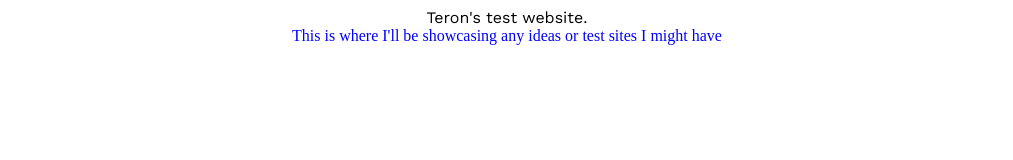
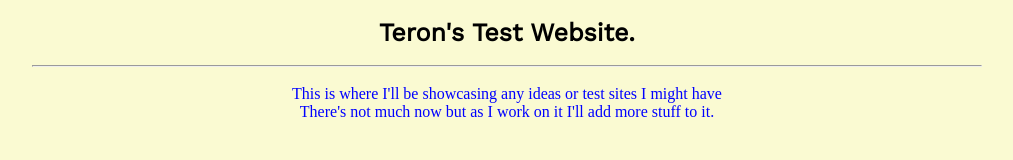
Before and after one commit to teronjordan/teronjordan.github.io, a plain HTML site: page index.html in a window 1280 px wide. Shown: the whole page, without its empty margins (133-1146 px from the left). Drawn offline with nearby package versions, Linux system fonts and the light colour scheme; files that its build step writes are made by us from their sources.

Commit message:
Bug Fixes

```diff
--- a/index.html
+++ b/index.html
@@ -10,10 +10,12 @@
 
 <body>
     <div id="top">
-        Teron's test website.
+        Teron's Test Website.
     </div>
+    <hr id="breaker">
     <div id="main">
-        This is where I'll be showcasing any ideas or test sites I might have
+        This is where I'll be showcasing any ideas or test sites I might have<br>
+        There's not much now but as I work on it I'll add more stuff to it.
 
     </div>
 </body>
--- a/stylesheet/start.css
+++ b/stylesheet/start.css
@@ -1,10 +1,14 @@
 #top{
     font-family: 'Work Sans', sans-serif;
     text-align: center;
+    font-size: 25px;
+    padding: 10px;
+    font-weight: 800;
 
 }
 
 #main {
+padding:10px;
 text-align: center;
 width: 100%
 background-color: blue;
@@ -12,3 +16,11 @@ color: blue;
 
 
 }
+#breaker{
+    width:75%;
+    align-self: center;
+
+}
+body{
+    background-color: lightgoldenrodyellow;
+}
```
